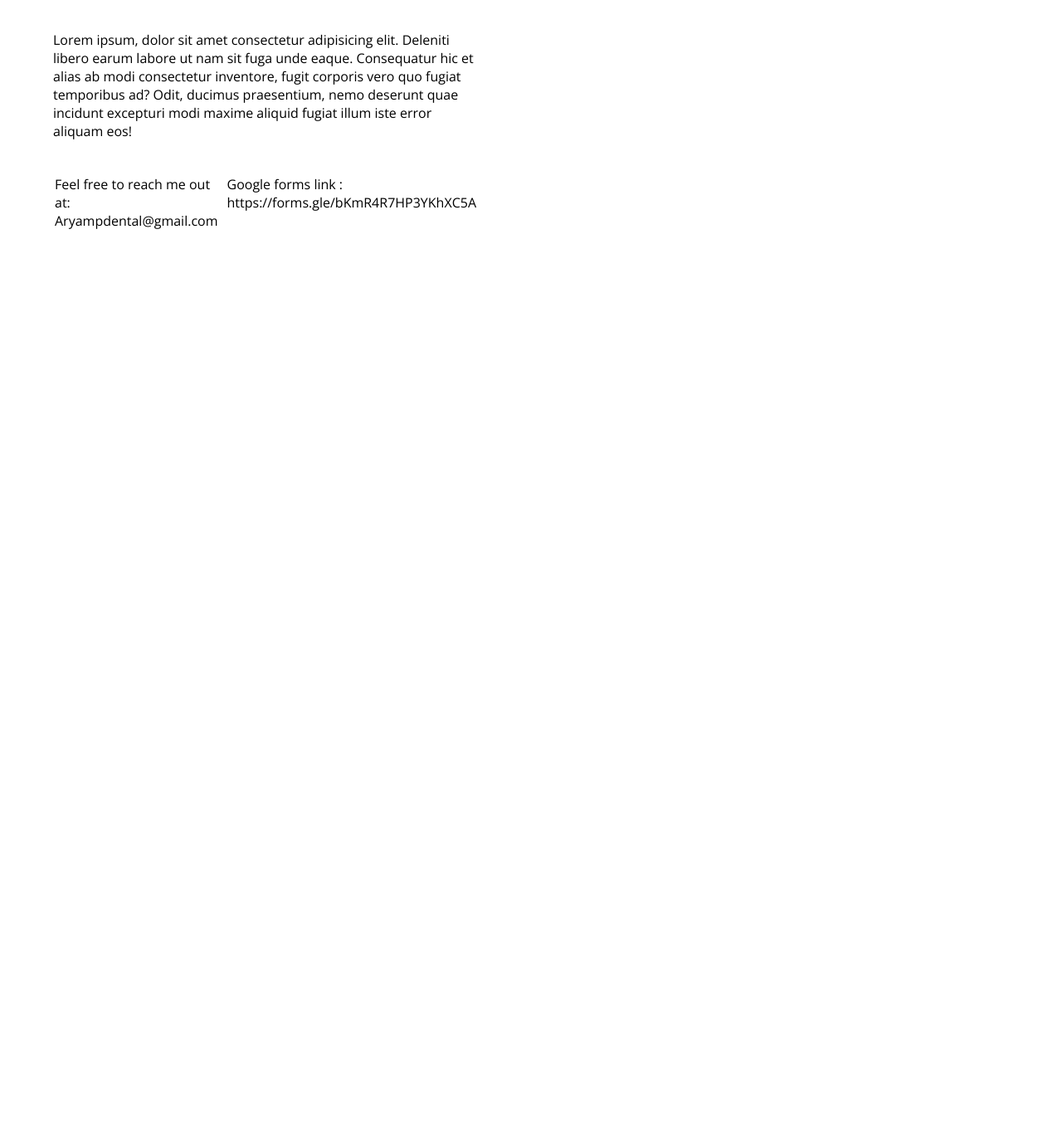
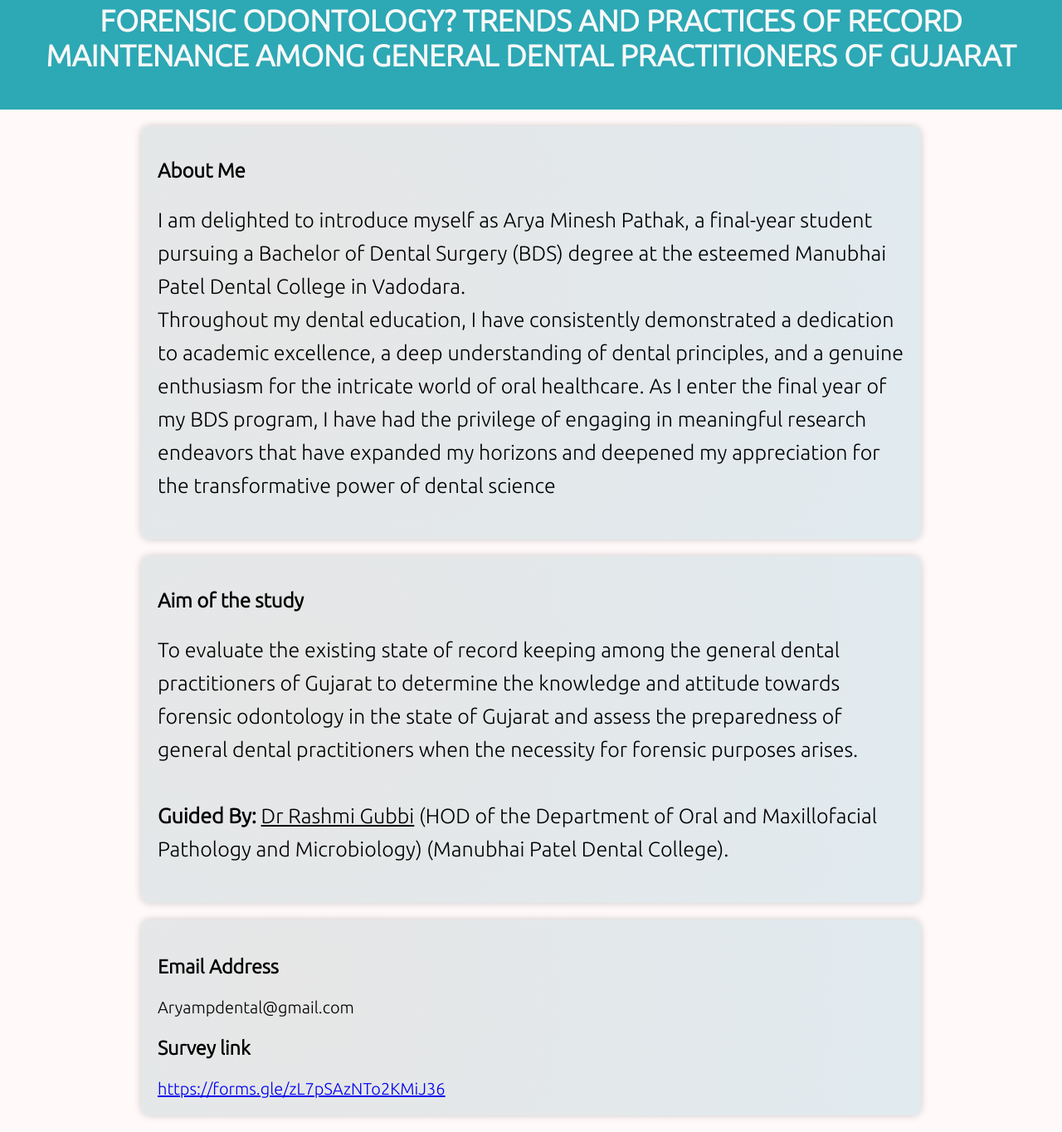
Before and after one commit to samthewinner/surveyDetails, a plain HTML site: page index.html in a window 1280 px wide. Shown: the part 82-1446 px from the top of the page at 83% size. Before the commit the page ends 800 px from the top, so only its background shows below. Drawn offline with nearby package versions, Linux system fonts and the light colour scheme.

Commit message:
Update index.html

```diff
--- a/index.html
+++ b/index.html
@@ -1,101 +1,123 @@
-<!DOCTYPE htaml>
+<!DOCTYPE html>
 <html lang="en">
 <head>
-        <meta charset="UTF-8" />
-        <meta http-equiv="X-UA-Compatible" content="IE=edge" />
-        <meta name="viewport" content="width=device-width, initial-scale=1.0" />
-        <title>Simple Header - CodeWith Random</title>
-        <link rel="stylesheet" href="style.css">
+    <meta charset="UTF-8">
+    <meta name="viewport" content="width=device-width, initial-scale=1.0">
+    <title>Dentist Portfolio</title>
+    <style>
+      @import url("https://fonts.googleapis.com/css2?family=Open+Sans&display=swap");
+@import url('https://fonts.googleapis.com/css2?family=DM+Serif+Display&family=Ubuntu:wght@300&display=swap');
+
+        body {
+            font-family: 'DM Serif Display', serif;
+            font-family: 'Ubuntu', sans-serif;
+            margin: 0;
+            padding: 0;
+            background-color: rgb(255, 249, 249);
+        }
+
+        header {
+          /* background-color: darkgray; */
+          /* background: #076685e9;   */
+
+          background-color: #26a5b3f6;;
+
+
+            color: rgb(248, 248, 248);
+            text-align: center;
+            padding: 20px;
+        }
+
+
+        h1 {
+            font-size: 36px;
+        }
+
+        nav {
+            background-color: #374581;
+            text-align: center;
+            padding: 10px;
+        }
+
+        nav a {
+            text-decoration: none;
+            color: rgb(170, 117, 117);
+            margin: 10px;
+        }
+
+        nav a:hover {
+            text-decoration: underline;
+        }
+
+        .container {
+            max-width: 900px;
+            margin: 20px auto;
+            padding: 20px;
+            /* background-color: rgba(245, 234, 226, 0.158); */
+
+            background: radial-gradient(circle at 18.7% 37.8%, rgb(230, 230, 230) 0%, rgb(225, 234, 238) 90%);
+
+            border-radius: 10px;
+            box-shadow: 0px 0px 10px rgba(0, 0, 0, 0.2);
+            font-size: 20px;
+        }
+
+        h2 {
+            font-size: 24px;
+        }
+
+        p {
+            font-size: 25px;
+            line-height: 1.6;
+        }
+
+        .gallery {
+            display: flex;
+            flex-wrap: wrap;
+            justify-content: space-between;
+        }
+
+        .gallery img {
+            max-width: 100%;
+            height: auto;
+            margin-bottom: 20px;
+        }
+    </style>
 </head>
 <body>
-        <div class="site-header">
-            <div class="site-identity">
-                <h1>Tu Murkhah</h1>
+    <header>
+        <h1>ARE WE KEEPING UP WITH THE DEMANDS OF RECORD-KEEPING FOR FORENSIC ODONTOLOGY? TRENDS AND PRACTICES OF RECORD MAINTENANCE AMONG GENERAL DENTAL PRACTITIONERS OF GUJARAT</h1>
+    </header>
+    <!-- <nav>
+        <a href="#about">About</a>
+        <a href="#services">Services</a>
+        <a href="#gallery">Gallery</a>
+        <a href="#contact">Contact</a>
+    </nav> -->
+    <div class="container" id="about">
+        <h2>About Me</h2>
+        <p>
+          I am delighted to introduce myself as Arya Minesh Pathak, a final-year student pursuing a Bachelor of Dental Surgery (BDS) degree at the esteemed Manubhai Patel Dental College in Vadodara.<br> Throughout my dental education, I have consistently demonstrated a dedication to academic excellence, a deep understanding of dental principles, and a genuine enthusiasm for the intricate world of oral healthcare. As I enter the final year of my BDS program, I have had the privilege of engaging in meaningful research endeavors that have expanded my horizons and deepened my appreciation for the transformative power of dental science
+         </p>
     </div>
-            <nav class="site-navigation">
-                <!-- <ul class="nav">
-                    <li><a href="#">Home</a></li>
-                    <li><a href="#">About</a></li>
-                    <li><a href="#">Blog</a></li>
-                    <li><a href="#">Contact</a></li>
-                </ul> -->
-            </nav>
+    <div class="container" id="services">
+      <h2>Aim of the study</h2>
+      <p>
+        To evaluate the existing state of record keeping among the general dental practitioners of Gujarat to determine the knowledge and attitude towards forensic odontology in the state of Gujarat and assess the preparedness of general dental practitioners when the necessity for forensic purposes arises.
+        <br><br>
+       <span>
+        <b>Guided By: </b><u>Dr Rashmi Gubbi</u> (HOD of the Department of Oral and Maxillofacial Pathology and Microbiology) (Manubhai Patel Dental College).
+       </span>
     </div>
 
-        <div class="content">
-           Lorem ipsum, dolor sit amet consectetur adipisicing elit. Deleniti libero earum labore ut nam sit fuga unde eaque. Consequatur hic et alias ab modi consectetur inventore, fugit corporis vero quo fugiat temporibus ad? Odit, ducimus praesentium, nemo deserunt quae incidunt excepturi modi maxime aliquid fugiat illum iste error aliquam eos!
+    <div class="container" id="gallery">
+      <div class="contact">
+        <h3>Email Address</h3>
+
+                   <span id="content-to-copy">Aryampdental@gmail.com </span>
+
+                   <br>
+        <h3>Survey link</h3>
+        <span><a href="https://forms.gle/zL7pSAzNTo2KMiJ36"> https://forms.gle/zL7pSAzNTo2KMiJ36</a></span>
     </div>
-
-        <div class="contact">
-            <!-- <p>Feel free to reach me out at</p>
-            <p>Aryampdental@gmail.com</p> -->
-            <span>Feel free to reach me out at: Aryampdental@gmail.com </span>
-            <span>Google forms link : <a href=" https://forms.gle/bKmR4R7HP3YKhXC5A"> https://forms.gle/bKmR4R7HP3YKhXC5A</a></span>
         </div>
-
-    <div class="footer">
-      <!-- <div class="heading"> -->
-        <!-- <h2>Faraz<sup>™</sup></h2> -->
-      <!-- </div> -->
-      <!-- <div class="content">
-        <div class="services">
-          <h4>Services</h4>
-          <p><a href="#">App development</a></p>
-          <p><a href="#">Web development</a></p>
-          <p><a href="#">DevOps</a></p>
-          <p><a href="#">Web designing</a></p>
-        </div>
-        <div class="social-media">
-          <h4>Social</h4>
-          <p>
-            <a href="#"
-              ><i class="fab fa-linkedin"></i> Linkedin</a
-            >
-          </p>
-          <p>
-            <a href="#"
-              ><i class="fab fa-twitter"></i> Twitter</a
-            >
-          </p>
-          <p>
-            <a href="https://github.com/farazc60"
-              ><i class="fab fa-github"></i> Github</a
-            >
-          </p>
-          <p>
-            <a href="https://www.facebook.com/codewithfaraz"
-              ><i class="fab fa-facebook"></i> Facebook</a
-            >
-          </p>
-          <p>
-            <a href="https://www.instagram.com/codewithfaraz"
-              ><i class="fab fa-instagram"></i> Instagram</a
-            >
-          </p>
-        </div>
-        <div class="links">
-          <h4>Quick links</h4>
-          <p><a href="#">Home</a></p>
-          <p><a href="#">About</a></p>
-          <p><a href="#">Blogs</a></p>
-          <p><a href="#">Contact</a></p>
-        </div>
-        <div class="details">
-          <h4 class="address">Address</h4>
-          <p>
-            Lorem ipsum dolor sit amet consectetur <br />
-            adipisicing elit. Cupiditate, qui!
-          </p>
-          <h4 class="mobile">Mobile</h4>
-          <p><a href="#">+91-12225*****</a></p>
-          <h4 class="mail">Email</h4>
-          <p><a href="#">farazc60@gmail.com</a></p>
-        </div>
-      </div> -->
-      <!-- <footer> -->
-        <!-- <hr /> -->
-        <!-- © 2022 codewithFaraz. -->
-      <!-- </footer> -->
-    </div>
-  </body>
-</html>
```
Lines whose indentation alone changed are shown as unchanged.
